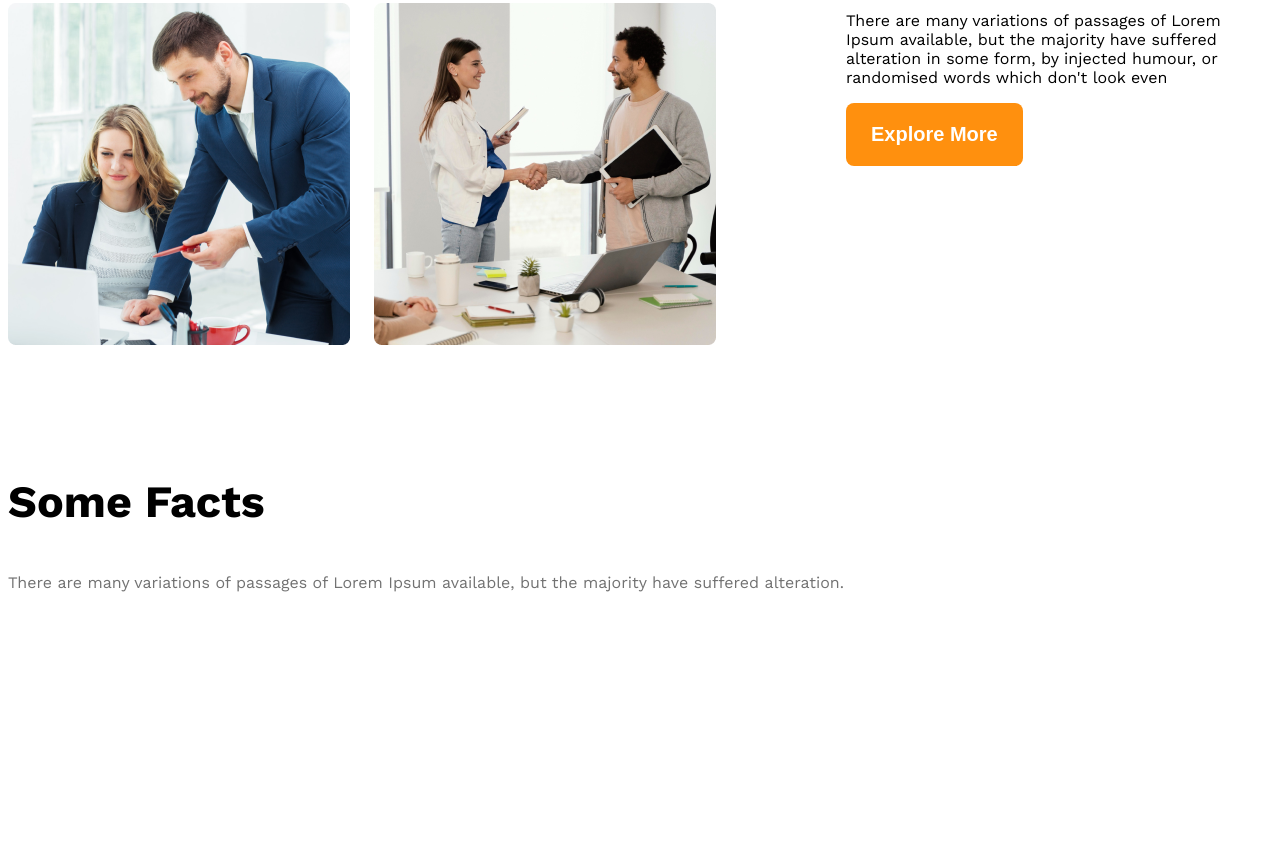
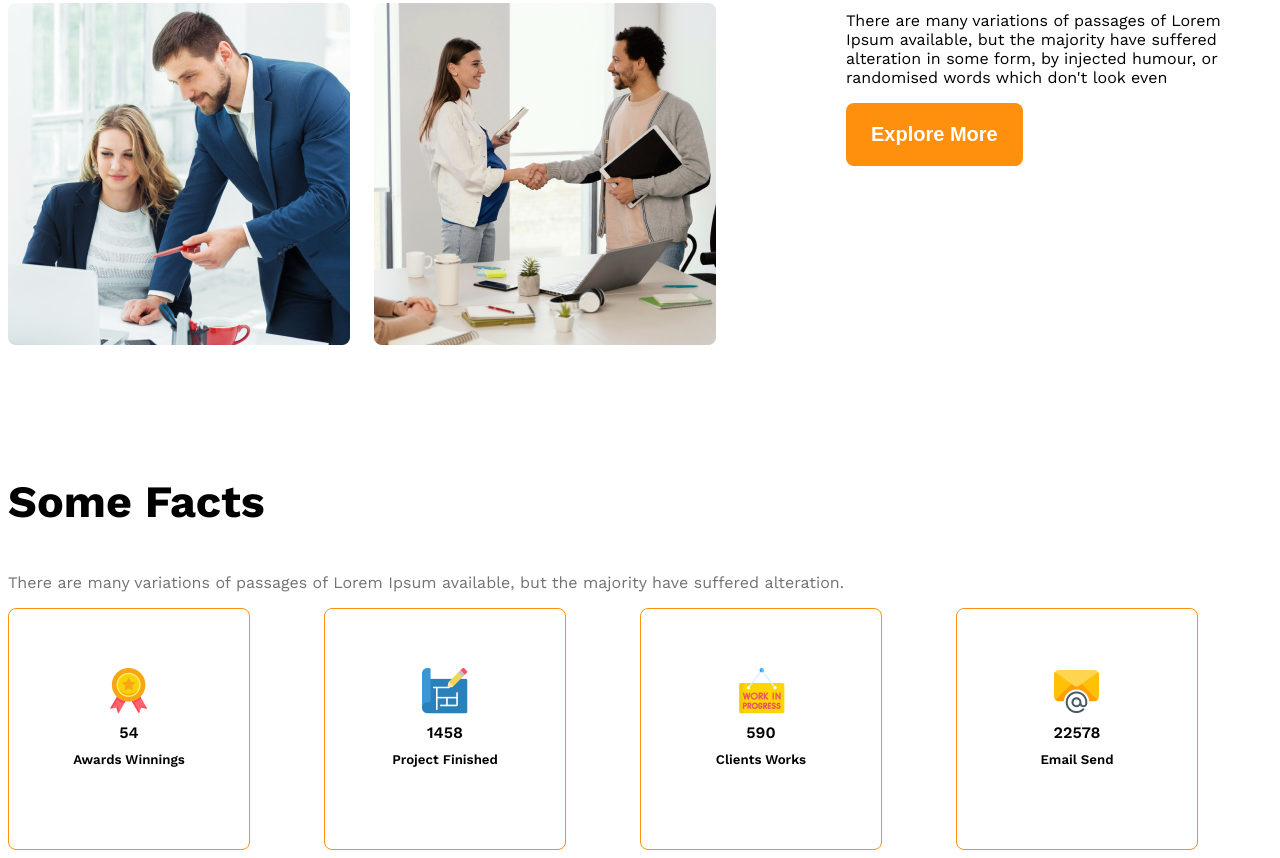
Before and after one commit to usama-21038/g3-architects-website, a plain HTML site: page index.html in a window 1280 px wide. Shown: the part 1677-2535 px from the top of the page. Before the commit the page ends 2450 px from the top, so only its background shows below. Drawn offline with nearby package versions, Linux system fonts and the light colour scheme.

Commit message:
Some facts part

```diff
--- a/index.html
+++ b/index.html
@@ -52,29 +52,39 @@
          <!-- Some facts -->
           <section class="some-facts">
               <h3 class="section-title">Some Facts</h3>
-            <p class="text-light-gray">There are many variations of passages of Lorem Ipsum available, but the majority have suffered alteration.</p>
+            <p class="text-light-gray fact-descriptin">There are many variations of passages of Lorem Ipsum available, but the majority have suffered alteration.</p>
+
             <div class="facts-container">
-               <!-- .fact*4>img.fact-icon+h4.fact-number+h5.fact-name -->
-                <div class="fact">
-                    <img src="" alt="" class="fact-icon">
-                    <h4 class="fact-number"></h4>
-                    <h5 class="fact-name"></h5>
+               <!-- .fact-card*4>img.fact-icon+h4.fact-number+h5.fact-name-->
+               <div class="fact-card display-flex">
+                <div>
+                    <img src="images/icons/ribon.png" alt="" class="fact-icon">
+                <h4 class="fact-number">54</h4>
+                <h5 class="fact-name">Awards Winnings</h5>
                 </div>
-                <div class="fact">
-                    <img src="" alt="" class="fact-icon">
-                    <h4 class="fact-number"></h4>
-                    <h5 class="fact-name"></h5>
+               </div>
+               <div class="fact-card display-flex">
+                <div>
+                    <img src="images/icons/projects.png" alt="" class="fact-icon">
+                <h4 class="fact-number">1458</h4>
+                <h5 class="fact-name">Project Finished</h5>
                 </div>
-                <div class="fact">
-                    <img src="" alt="" class="fact-icon">
-                    <h4 class="fact-number"></h4>
-                    <h5 class="fact-name"></h5>
+               </div>
+               <div class="fact-card display-flex">
+                <div>
+                <img src="images/icons/customers.png" alt="" class="fact-icon">
+                <h4 class="fact-number">590</h4>
+                <h5 class="fact-name">Clients Works</h5>
+               </div>
+               </div>
+               <div class="fact-card display-flex">
+                <div>
+                    <img src="images/icons/email.png" alt="" class="fact-icon">
+                <h4 class="fact-number">22578</h4>
+                <h5 class="fact-name">Email Send</h5>
                 </div>
-                <div class="fact">
-                    <img src="" alt="" class="fact-icon">
-                    <h4 class="fact-number"></h4>
-                    <h5 class="fact-name"></h5>
-                </div>
+               </div>
+
             </div>
           </section>
 
--- a/styles/architects.css
+++ b/styles/architects.css
@@ -113,6 +113,39 @@ main > section{
     font-weight: 500;
 }
 
+/* some facts realted styles */
+.facts-container{
+    display: grid;
+    grid-template-columns: repeat(4, 1fr);
+}
+.fact-card{
+    border: 1px solid #FF900E;
+    width: 240px;
+    height: 240px;
+    border-radius: 8px;
+    text-align: center;
+    align-items: center;
+    justify-content: center;
+}
+
+.fact-number{
+    font-size: 2.8 rem;
+    font-weight: 600;
+    margin-top: 5px;
+    margin-bottom: 10px;
+}
+
+.fact-name{
+    font-size: 1.25 rem;
+    font-weight: 600;
+    margin-top: 10px;
+}
+
+.fact-description{
+    max-width: 540px;
+}
+
+
 /* responsive media query*/
 @media screen and (max-width:576px){
     .navbar,
```
